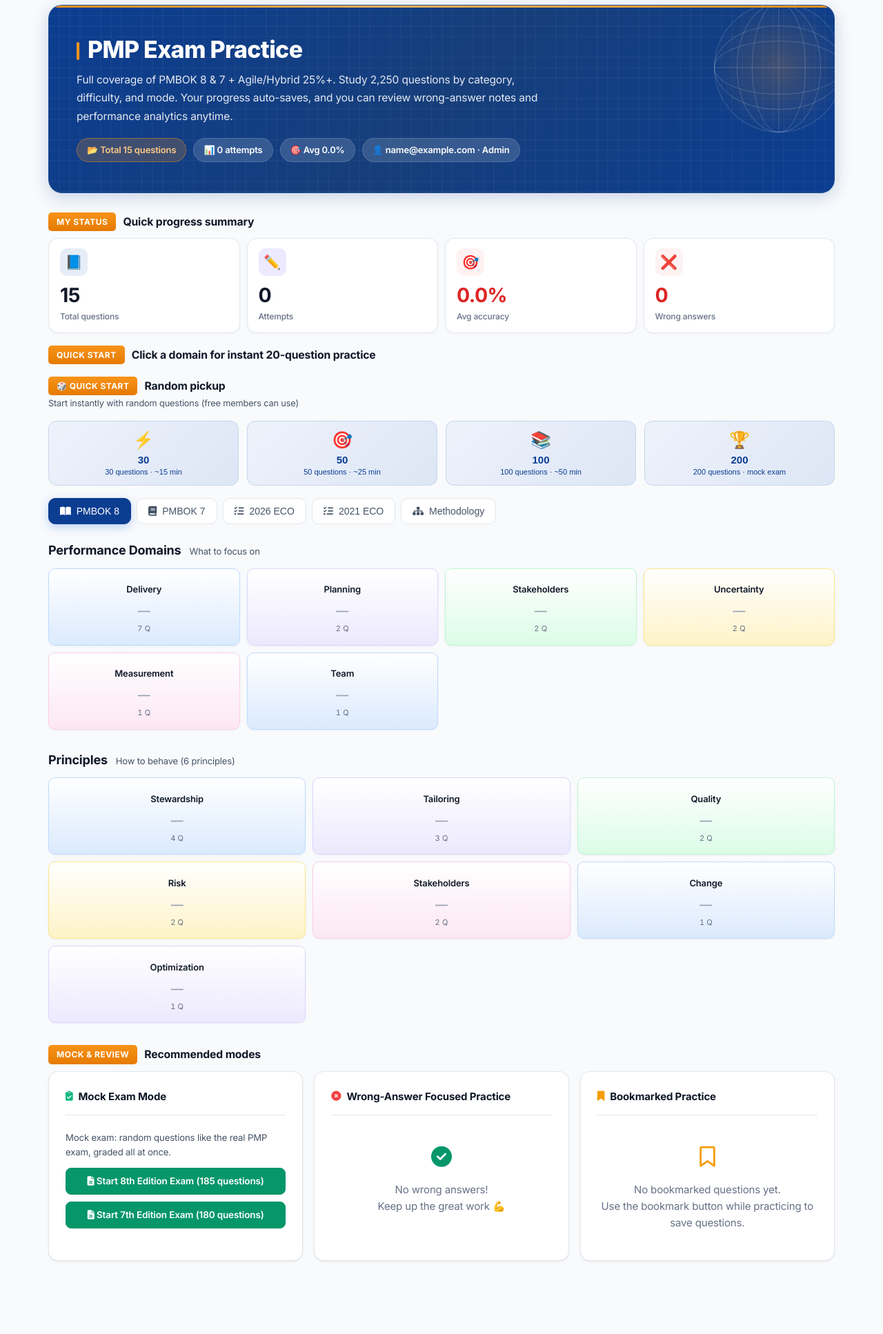
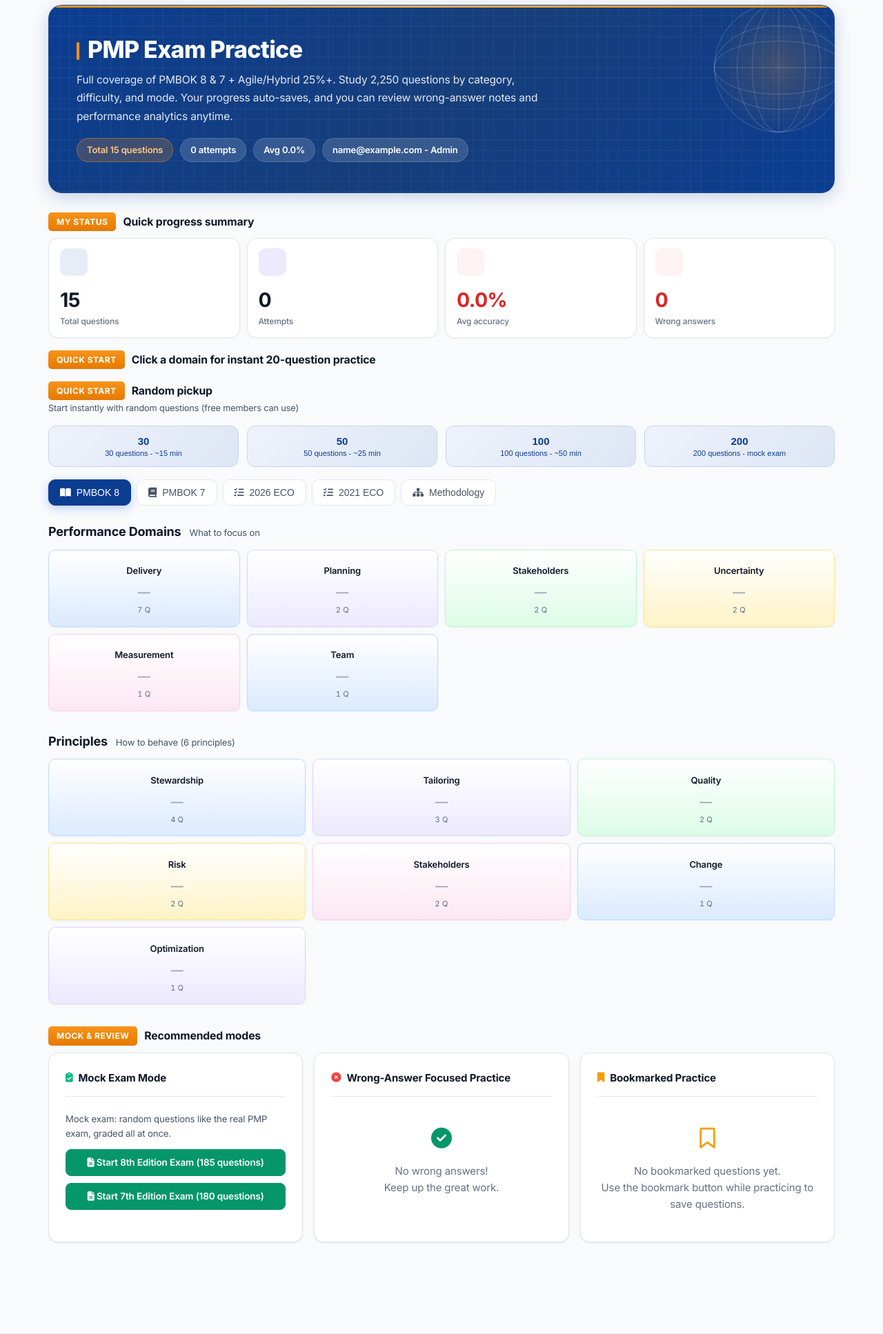
Before and after one commit to prolab-PMP/pmp-quiz-en, a Flask app: page /dashboard in a window 1280 px wide. Shown: the part 144-2078 px from the top of the page at 69% size. Run offline with Flask 3, Linux system fonts and the light colour scheme; the visitor is signed in with stand-in values (Sample User, id 1); data comes from the database, SQL or seed files in the repository; data that the repository does not hold is empty; some libraries are stand-ins or nearby versions; some web fonts are replaced.

Commit message:
Remove decorative icons from PMP EN

```diff
--- a/templates/dashboard.html
+++ b/templates/dashboard.html
@@ -34,11 +34,11 @@
     <h1>PMP Exam Practice</h1>
     <p>Full coverage of PMBOK 8 &amp; 7 + Agile/Hybrid 25%+. Study 2,250 questions by category, difficulty, and mode. Your progress auto-saves, and you can review wrong-answer notes and performance analytics anytime.</p>
     <div class="badges">
-        <span>📂 Total {{ total_questions }} questions</span>
+        <span>Total {{ total_questions }} questions</span>
         {% if current_user.is_authenticated %}
-        <span>📊 {{ total_sessions }} attempts</span>
-        <span>🎯 Avg {{ "%.1f"|format(avg_accuracy) }}%</span>
-        <span>👤 {{ current_user.email }}{% if current_user.is_admin %} · Admin{% endif %}{% if current_user.is_premium %} · Premium{% endif %}</span>
+        <span>{{ total_sessions }} attempts</span>
+        <span>Avg {{ "%.1f"|format(avg_accuracy) }}%</span>
+        <span>{{ current_user.email }}{% if current_user.is_admin %} - Admin{% endif %}{% if current_user.is_premium %} - Premium{% endif %}</span>
         {% else %}
         <span>Free 30-question trial</span>
         <span>No account required to start</span>
@@ -110,7 +110,7 @@
                 <span class="badge badge-success" style="margin-left:6px;">Active</span>
             </div>
             <div style="color:var(--text-muted);font-size:0.82rem;margin-top:3px;">
-                {% if current_user.validity_start %}Started {{ current_user.validity_start.strftime('%Y-%m-%d') }} · {% endif %}Expires {{ current_user.validity_end.strftime('%Y-%m-%d') }} · {{ remaining }} day{{ 's' if remaining != 1 else '' }} remaining
+                {% if current_user.validity_start %}Started {{ current_user.validity_start.strftime('%Y-%m-%d') }} - {% endif %}Expires {{ current_user.validity_end.strftime('%Y-%m-%d') }} - {{ remaining }} day{{ 's' if remaining != 1 else '' }} remaining
             </div>
         </div>
         {% if remaining <= 30 %}
@@ -122,11 +122,11 @@
         {# ── Trial (auto-granted on signup, valid but not paid) ── #}
         <div style="flex:1;min-width:240px;">
             <div style="font-weight:700;font-size:0.95rem;">
-                🎁 Trial Active
+                Trial Active
                 <span class="badge badge-info" style="margin-left:6px;">{{ remaining }} day{{ 's' if remaining != 1 else '' }} left</span>
             </div>
             <div style="color:var(--text-muted);font-size:0.82rem;margin-top:3px;">
-                {% if current_user.validity_start %}Started {{ current_user.validity_start.strftime('%Y-%m-%d') }} · {% endif %}Trial ends {{ current_user.validity_end.strftime('%Y-%m-%d') }} · Upgrade to keep practicing.
+                {% if current_user.validity_start %}Started {{ current_user.validity_start.strftime('%Y-%m-%d') }} - {% endif %}Trial ends {{ current_user.validity_end.strftime('%Y-%m-%d') }} - Upgrade to keep practicing.
             </div>
         </div>
         <a href="{{ url_for('upgrade') }}" class="btn btn-primary" style="white-space:nowrap;">
@@ -161,24 +161,24 @@
 <!-- Stats Grid -->
 <div class="stats-grid">
     <div class="stat-card">
-        <div class="icon-badge ib-blue">📘</div>
+        <div class="icon-badge ib-blue"></div>
         <div class="stat-value">{{ total_questions }}</div>
         <div class="stat-label">Total questions</div>
     </div>
     <div class="stat-card">
-        <div class="icon-badge ib-purple">✏️</div>
+        <div class="icon-badge ib-purple"></div>
         <div class="stat-value">{{ total_sessions }}</div>
         <div class="stat-label">Attempts</div>
     </div>
     <div class="stat-card">
-        <div class="icon-badge {% if avg_accuracy >= 70 %}ib-green{% elif avg_accuracy >= 50 %}ib-warn{% else %}ib-danger{% endif %}">🎯</div>
+        <div class="icon-badge {% if avg_accuracy >= 70 %}ib-green{% elif avg_accuracy >= 50 %}ib-warn{% else %}ib-danger{% endif %}"></div>
         <div class="stat-value" style="color:{% if avg_accuracy >= 70 %}var(--success){% elif avg_accuracy >= 50 %}var(--warning){% else %}var(--danger){% endif %}">
             {{ "%.1f"|format(avg_accuracy) }}%
         </div>
         <div class="stat-label">Avg accuracy</div>
     </div>
     <div class="stat-card">
-        <div class="icon-badge ib-danger">❌</div>
+        <div class="icon-badge ib-danger"></div>
         <div class="stat-value" style="color:var(--danger)">{{ wrong_count }}</div>
         <div class="stat-label">Wrong answers</div>
     </div>
@@ -191,7 +191,7 @@
 {% endif %}
 
 
-<div class="section-title"><span class="tag" style="background:linear-gradient(135deg,#7c3aed,#5b21b6);color:#fff;border:0">🎲 Quick start</span> Random pickup</div>
+<div class="section-title"><span class="tag" style="background:linear-gradient(135deg,#7c3aed,#5b21b6);color:#fff;border:0">Quick start</span> Random pickup</div>
 <p style="color:var(--text-muted);font-size:0.85rem;margin:-8px 0 14px">Start instantly with random questions (free members can use)</p>
 <div class="random-quick-grid" style="display:grid;grid-template-columns:repeat(auto-fit,minmax(160px,1fr));gap:12px;margin-bottom:28px;">
 
@@ -205,9 +205,8 @@
                    border:1.5px solid #c4b5fd;border-radius:12px;cursor:pointer;
                    transition:all 0.18s ease;text-align:center;font-weight:700;
                    color:#5b21b6;font-size:14px;">
-      <div style="font-size:1.6rem;margin-bottom:6px">⚡</div>
       <div style="font-size:1rem;font-weight:800">30</div>
-      <div style="font-size:11px;font-weight:500;color:#7c3aed;margin-top:3px">30 questions · ~15 min</div>
+      <div style="font-size:11px;font-weight:500;color:#7c3aed;margin-top:3px">30 questions - ~15 min</div>
     </button>
   </form>
   <form method="POST" action="{{ url_for('quiz_begin') if current_user.is_authenticated else url_for('free_start') }}" style="margin:0;">
@@ -220,9 +219,8 @@
                    border:1.5px solid #c4b5fd;border-radius:12px;cursor:pointer;
                    transition:all 0.18s ease;text-align:center;font-weight:700;
                    color:#5b21b6;font-size:14px;">
-      <div style="font-size:1.6rem;margin-bottom:6px">🎯</div>
       <div style="font-size:1rem;font-weight:800">50</div>
-      <div style="font-size:11px;font-weight:500;color:#7c3aed;margin-top:3px">50 questions · ~25 min</div>
+      <div style="font-size:11px;font-weight:500;color:#7c3aed;margin-top:3px">50 questions - ~25 min</div>
     </button>
   </form>
   <form method="POST" action="{{ url_for('quiz_begin') if current_user.is_authenticated else url_for('free_start') }}" style="margin:0;">
@@ -235,9 +233,8 @@
                    border:1.5px solid #c4b5fd;border-radius:12px;cursor:pointer;
                    transition:all 0.18s ease;text-align:center;font-weight:700;
                    color:#5b21b6;font-size:14px;">
-      <div style="font-size:1.6rem;margin-bottom:6px">📚</div>
       <div style="font-size:1rem;font-weight:800">100</div>
-      <div style="font-size:11px;font-weight:500;color:#7c3aed;margin-top:3px">100 questions · ~50 min</div>
+      <div style="font-size:11px;font-weight:500;color:#7c3aed;margin-top:3px">100 questions - ~50 min</div>
     </button>
   </form>
   <form method="POST" action="{{ url_for('quiz_begin') if current_user.is_authenticated else url_for('free_start') }}" style="margin:0;">
@@ -250,9 +247,8 @@
                    border:1.5px solid #c4b5fd;border-radius:12px;cursor:pointer;
                    transition:all 0.18s ease;text-align:center;font-weight:700;
                    color:#5b21b6;font-size:14px;">
-      <div style="font-size:1.6rem;margin-bottom:6px">🏆</div>
       <div style="font-size:1rem;font-weight:800">200</div>
-      <div style="font-size:11px;font-weight:500;color:#7c3aed;margin-top:3px">200 questions · mock exam</div>
+      <div style="font-size:11px;font-weight:500;color:#7c3aed;margin-top:3px">200 questions - mock exam</div>
     </button>
   </form>
 </div>
@@ -339,7 +335,7 @@ body.dark .random-quick-btn { background: linear-gradient(135deg, rgba(124,58,23
         {% else %}
         <div class="empty-state" style="padding:18px 0;">
             <div class="icon" style="font-size:2rem;"><i class="fas fa-check-circle" style="color:var(--success)"></i></div>
-            <p style="margin-top:8px;">No wrong answers!<br>Keep up the great work 💪</p>
+            <p style="margin-top:8px;">No wrong answers!<br>Keep up the great work.</p>
         </div>
         {% endif %}
     </div>
@@ -647,11 +643,10 @@ loadStats();
 <!-- Premium gate modal (shown when free/trial user clicks Premium-only feature) -->
 <div id="premium-gate-modal" style="display:none;position:fixed;inset:0;background:rgba(0,0,0,0.6);z-index:99999;align-items:center;justify-content:center;padding:20px;">
   <div style="background:var(--surface);border-radius:16px;padding:32px 28px;max-width:480px;width:100%;text-align:center;box-shadow:0 25px 60px rgba(0,0,0,0.35);">
-    <div style="font-size:3.2rem;margin-bottom:8px">🔒</div>
-    <h3 style="margin:0 0 14px;font-size:1.25rem;color:var(--text)">🔒 Premium feature</h3>
+    <h3 style="margin:0 0 14px;font-size:1.25rem;color:var(--text)">Premium feature</h3>
     <p style="color:var(--text-muted);font-size:0.92rem;line-height:1.65;margin-bottom:22px"><strong>Principle-based practice</strong> and <strong>Detailed slicer</strong> are available to Premium members only.<br><br>Free/Trial members can use <strong>Domain selection</strong> and <strong>Random pickup</strong>.</p>
     <div style="display:flex;gap:8px;flex-wrap:wrap;justify-content:center">
-      <a href="{{ url_for('upgrade') }}" class="btn btn-warning" style="padding:10px 22px;font-weight:700;text-decoration:none;border-radius:8px;background:#f59e0b;color:#fff;">✨ Upgrade to Premium</a>
+      <a href="{{ url_for('upgrade') }}" class="btn btn-warning" style="padding:10px 22px;font-weight:700;text-decoration:none;border-radius:8px;background:#f59e0b;color:#fff;">Upgrade to Premium</a>
       <button type="button" onclick="document.getElementById('premium-gate-modal').style.display='none'"
               class="btn btn-outline" style="padding:10px 22px;">Close</button>
     </div>
@@ -696,7 +691,7 @@ function showPremiumGate() {
       if (ft.toLowerCase().indexOf('principle') >= 0 && !el.querySelector('.premium-lock-tag')) {
         var tag = document.createElement('span');
         tag.className = 'premium-lock-tag';
-        tag.textContent = '🔒';
+        tag.textContent = 'Premium';
         tag.style.cssText = 'position:absolute;top:6px;right:6px;font-size:14px;background:rgba(245,158,11,0.95);color:#fff;padding:2px 6px;border-radius:6px;line-height:1;font-weight:700;z-index:5';
         el.style.position = 'relative';
         el.appendChild(tag);
@@ -723,7 +718,7 @@ function showPremiumGate() {
     });
     if (!window.IS_ADMIN && !window.IS_PAID_PREMIUM) {
       // Visual hint
-      a.innerHTML = a.innerHTML + ' <span style="display:inline-block;margin-left:6px;font-size:11px;background:#f59e0b;color:#fff;padding:2px 7px;border-radius:6px;font-weight:700;vertical-align:middle">🔒 Premium</span>';
+      a.innerHTML = a.innerHTML + ' <span style="display:inline-block;margin-left:6px;font-size:11px;background:#f59e0b;color:#fff;padding:2px 7px;border-radius:6px;font-weight:700;vertical-align:middle">Premium</span>';
     }
   });
 })();
```
Also changed, not shown: templates/my_status.html (+6 -6 lines), templates/quiz_start.html (+4 -15 lines).
